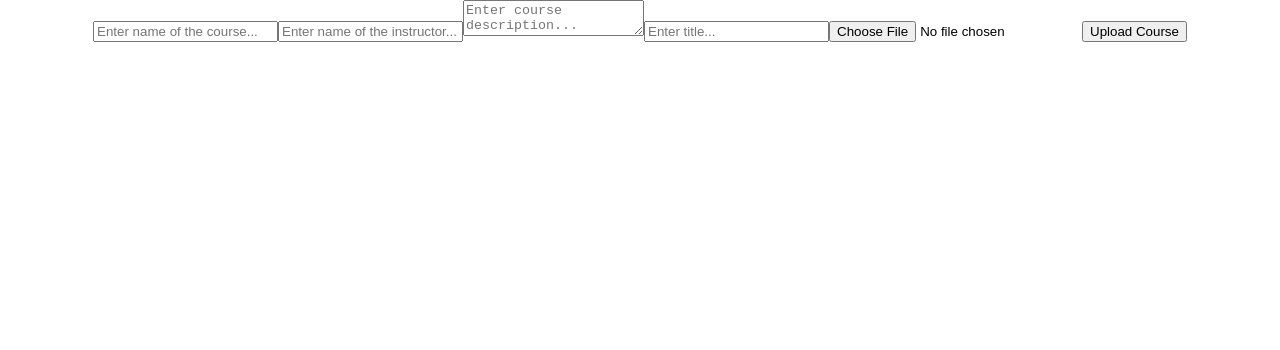
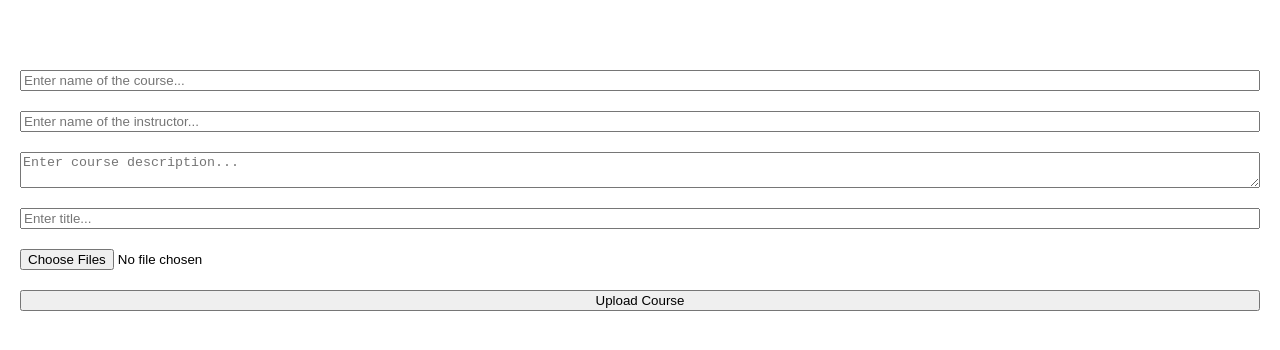
Before and after one commit to Promisemagoga/video-upload, a React (Create React App) app: page / in a window 1280 px wide. Shown: the top 350 px of the page. Built offline with nearby package versions, Linux system fonts and the light colour scheme.

Commit message:
fixed fuctionality

```diff
--- a/package.json
+++ b/package.json
@@ -9,7 +9,8 @@
     "firebase": "^10.5.0",
     "react": "^18.2.0",
     "react-dom": "^18.2.0",
-    "react-scripts": "5.0.1",
+    "react-scripts": "^5.0.1",
+    "uuid": "^9.0.1",
     "web-vitals": "^2.1.4"
   },
   "scripts": {
--- a/src/App.css
+++ b/src/App.css
@@ -1,5 +1,10 @@
 .App {
+  display: flex;
+  flex-direction: column;
+  row-gap: 20px;
   text-align: center;
+  margin-top: 50px;
+  padding: 20px;
 }
 
 .App-logo {
--- a/src/App.js
+++ b/src/App.js
@@ -1,60 +1,68 @@
 import logo from './logo.svg';
 import './App.css';
 import { useState } from 'react';
+import { db, storage } from './Config/Firebase';
+import { addDoc, collection } from 'firebase/firestore';
+import { v4 } from 'uuid';
+import { getDownloadURL, ref, uploadBytes } from 'firebase/storage';
 
 function App() {
   const [description, setDescription] = useState("")
   const [name, setName] = useState("")
   const [instructor, setInstructor] = useState("")
-  const [video, setVideo] = useState(null)
+  const [videos, setVideos] = useState([])
   const [title, setTitle] = useState("")
 
   const handleFileChange = (event) => {
-    const file = event.target.files[0];
-    setVideo(file);
+    for (let i = 0; i < event.target.files.length; i++) {
+      const content = event.target.files[i]
+      setVideos((prevState => [...prevState, content]))
+    }
   };
 
 
   const uploadCourse = async () => {
-    if (video) {
-      const storage = getStorage();
-      const storageRef = ref(storage, "videos/" + video.name);
+    const videoUrl = await Promise.all(videos.map(async (video) => {
+      const videosPath = `videos/${video.name + v4()}`
+      const videoStorageRef = ref(storage, videosPath);
+      await uploadBytes(videoStorageRef, video)
+      const url = await getDownloadURL(videoStorageRef)
+      return { video: video.name, url }
+
+    }))
 
     try {
-        // Upload the video file to Firebase Storage
-        await uploadBytes(storageRef, videoFile);
-
-        // Get the download URL of the uploaded video
-        const downloadURL = await storageRef.getDownloadURL();
-
-        // Save the download URL to Firestore using addDoc
-        const firestore = firebase.firestore();
-        const videosCollectionRef = collection(firestore, "courses");
-        await addDoc(videosCollectionRef, {
-          // url: downloadURL ,
+      await addDoc(collection(db, 'Courses2'), {
         name: name,
         description: description,
         instructor: instructor,
-          modules: [{ title: title, content: downloadURL }],
+        modules: [
+          {
+            title: title,
+            content: videoUrl.map((video) => video.video),
+            contentUrl: videoUrl.map((video) => video.url)
 
+          },
+        ],
       });
+      console.log("Success");
 
-        // Reset the videoFile state
-        setVideo(null);
+      alert("Content successfully uploaded")
     } catch (error) {
       console.error("Error uploading video:", error);
     }
-    }
+
+    console.log("clicked");
   };
 
 
   return (
     <div className="App">
-      <input placeholder='Enter name of the course...' onChange={(event) => setName(event.target.value)}/>
-      <input placeholder='Enter name of the instructor...' onChange={(event) => setInstructor(event.target.value)}/>
-      <textarea placeholder='Enter course description...' onChange={(event) => setDescription(event.target.value)}/>
-      <input placeholder='Enter title...' onChange={(event) => setTitle(event.target.value)}/>
-      <input type="file" accept="video/*" onChange={handleFileChange}/>
+      <input placeholder='Enter name of the course...' onChange={(event) => setName(event.target.value)} />
+      <input placeholder='Enter name of the instructor...' onChange={(event) => setInstructor(event.target.value)} />
+      <textarea placeholder='Enter course description...' onChange={(event) => setDescription(event.target.value)} />
+      <input placeholder='Enter title...' onChange={(event) => setTitle(event.target.value)} />
+      <input type="file" accept="video/*" multiple onChange={handleFileChange} />
       <button onClick={uploadCourse}>Upload Course</button>
     </div>
   );
--- a/Config/Firebase.js
+++ b/src/Config/Firebase.js
@@ -24,4 +24,4 @@ const db = getFirestore(app)
 const storage = getStorage(app)
 // const AuthContext =createContext()
 
-export {auth, db, storage}
+export { db, storage}
```
Also changed, not shown: 1 other file (tests, documents, lock files or other folders). Lines whose indentation alone changed are shown as unchanged.
